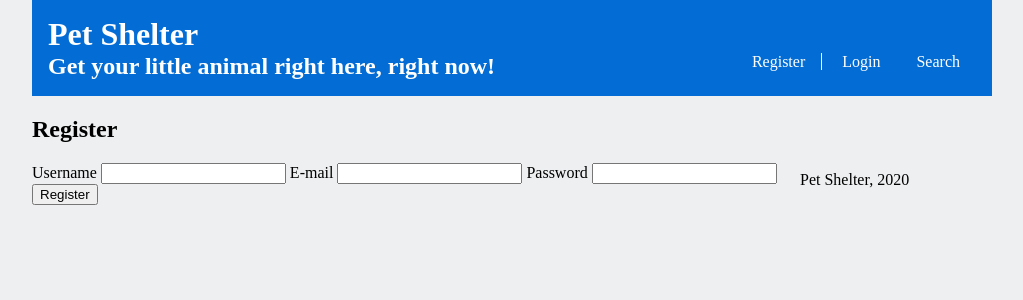
After one commit to samyuh/feup-ltw-project, a PHP site: page /register.php in a window 1280 px wide. The commit adds this page. Shown: the top 300 px of the page, without its empty margins (128-1151 px from the left). Run offline with PHP 8.4, Linux system fonts and the light colour scheme.

Commit message:
login and register html pages

```diff
--- /dev/null
+++ b/login.php
@@ -0,0 +1,5 @@
+<?php
+  include_once('templates/common/header.php');
+  include_once('templates/home/login.php');
+  include_once('templates/common/footer.php');
+?>
--- /dev/null
+++ b/register.php
@@ -0,0 +1,5 @@
+<?php
+  include_once('templates/common/header.php');
+  include_once('templates/home/register.php');
+  include_once('templates/common/footer.php');
+?>
--- a/templates/common/header.php
+++ b/templates/common/header.php
@@ -8,11 +8,11 @@
   </head>
   <body>
     <header>
-      <h1><a href="list_news.php">Pet Shelter</a></h1>
-      <h2><a href="list_news.php">Get your little animal right here, right now!</a></h2>
+      <h1><a href="index.php">Pet Shelter</a></h1>
+      <h2><a href="index.php">Get your little animal right here, right now!</a></h2>
       <div id="signup">
-        <a href="register.html">Register</a>
-        <a href="login.html">Login</a>
+        <a href="../../register.php">Register</a>
+        <a href="../../login.php">Login</a>
         <a href="">Search</a>
       </div>
     </header>
--- /dev/null
+++ b/templates/home/register.php
@@ -0,0 +1,15 @@
+  <section id="register">
+    <h1>Register</h1>
+    <form>
+      <label>
+        Username <input type="text" name="username">
+      </label>
+      <label>
+        E-mail <input type="email" name="email">
+      </label>
+      <label>
+        Password <input type="password" name="password">
+      </label>
+      <input type="submit" value="Register">
+    </form>
+  </section>
```
Also changed, not shown: templates/home/login.php (added, +12 -0 lines).
